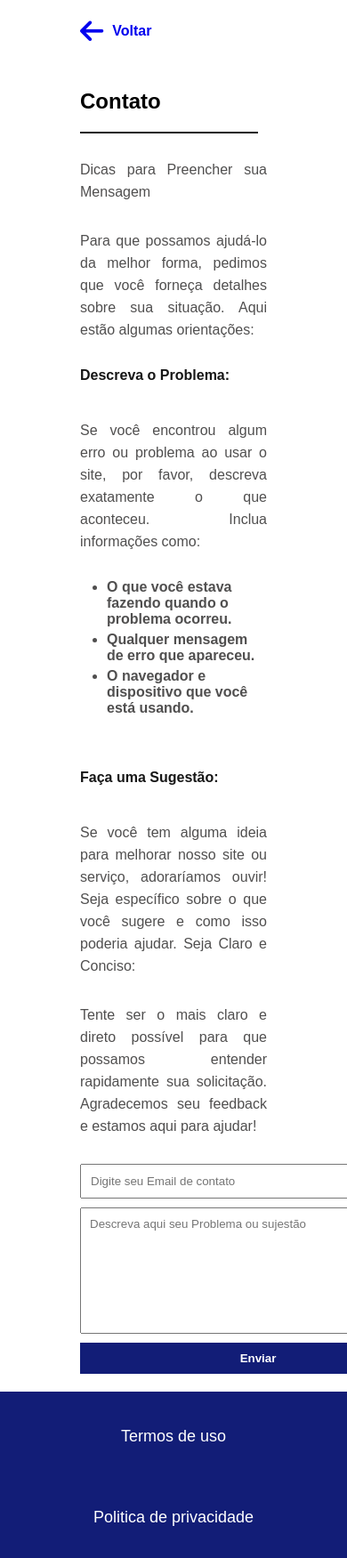
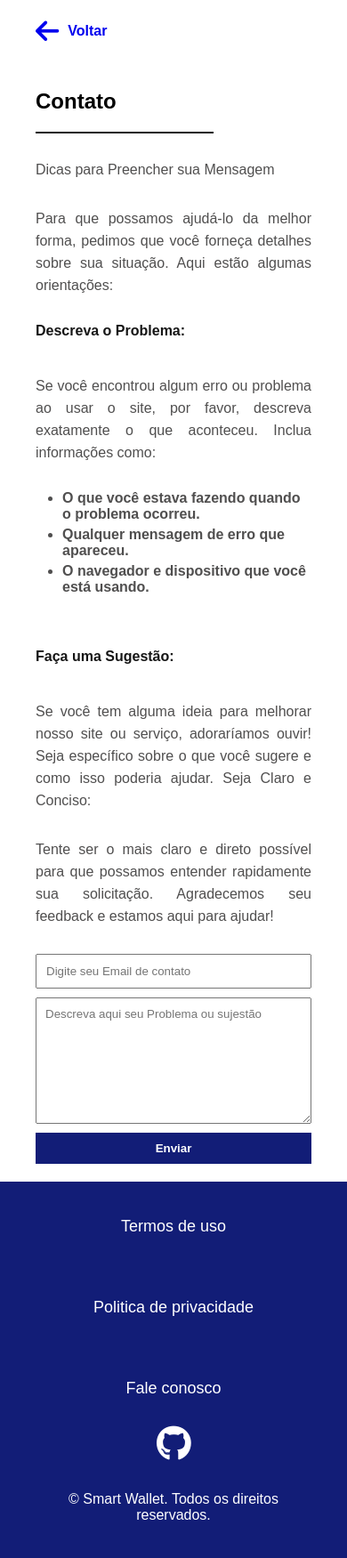
Before and after one commit to vitoinacio/ProjetoDashboard, a PHP site: page /src/pages/contato.html in a window 390 px wide; the page is wider, and only the part inside the window is pictured. Shown: the part 80-1831 px from the top of that part at 89% size. Run offline with PHP 8.4, Linux system fonts and the light colour scheme; some libraries are stand-ins or nearby versions.

Commit message:
ajuste na responsividade do form da tela contato.html

```diff
--- /dev/null
+++ b/src/css/contato.css/responsivo.css
@@ -0,0 +1,12 @@
+@media screen and (max-width: 570px){
+  .containerTelasAdcionais{
+    padding: 20px 40px;
+  }
+  .containerTelasAdcionais .contatoForm form{
+    max-width: 100%;
+  }
+}
+
+@media screen and (max-width: 480px){
+
+}
--- a/src/css/style.css
+++ b/src/css/style.css
@@ -37,6 +37,7 @@
 @import url("./fontSize.css/fontSize.css");
 
 @import url("./termosDeUso.css/termosDeUso.css");
+@import url("./contato.css/responsivo.css");
 @import url("./politicaEPrivacidade.css/politicaEPrivacidade.css");
 @import url("./contato.css/contato.css");
 
```
